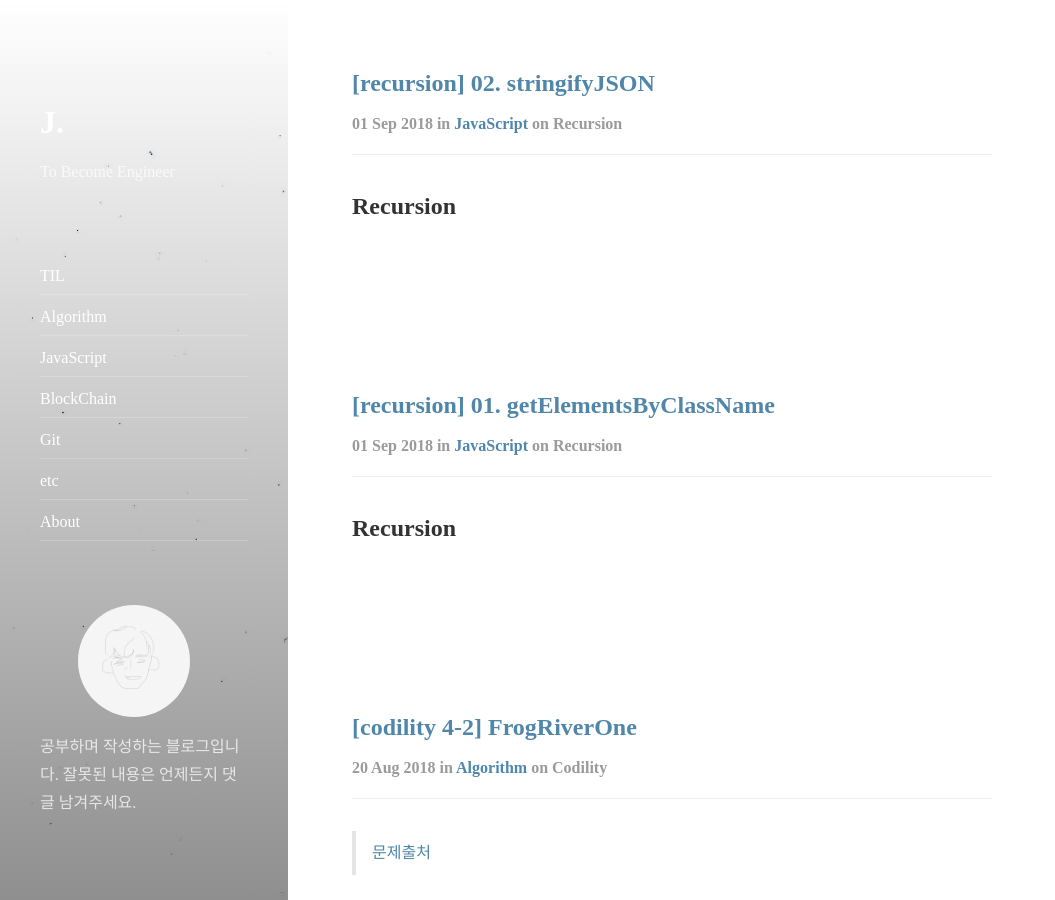
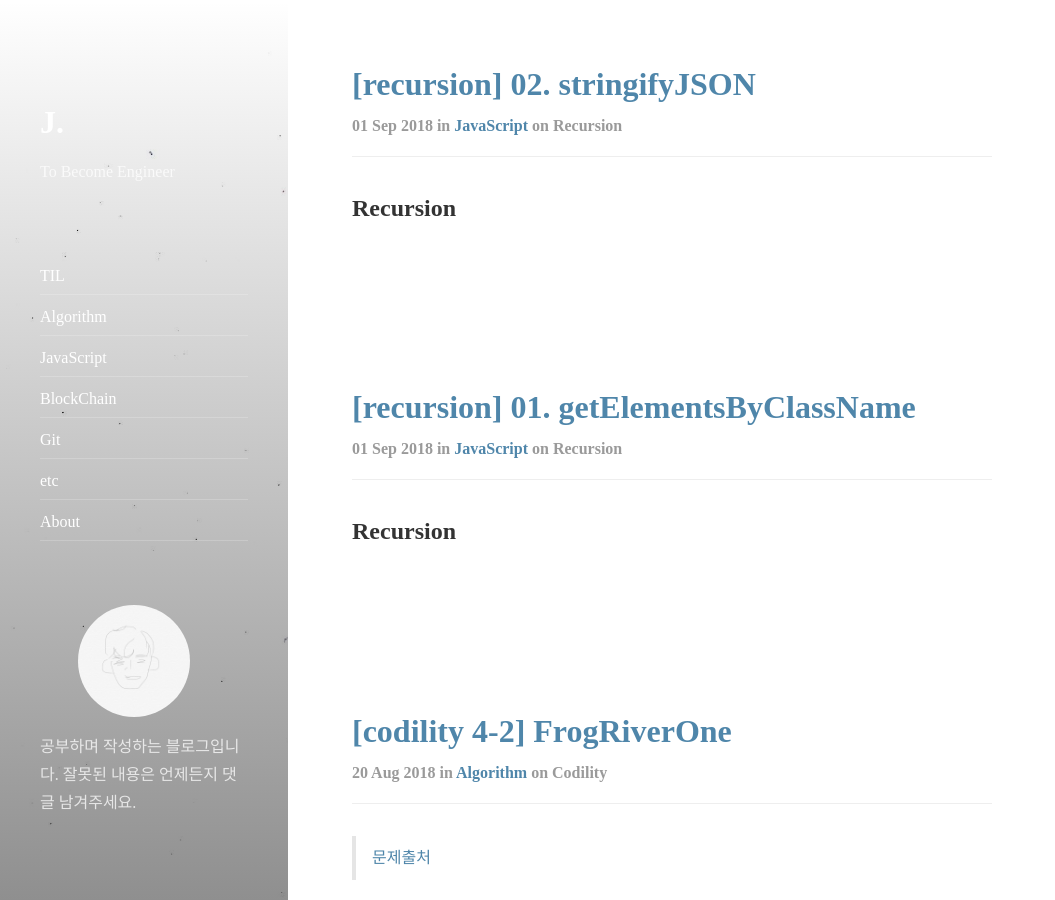
Before and after one commit to JaeWC/JaeWC.github.io, a Jekyll site: the page built from index.html, in a window 1280 px wide and 900 px high. Shown: the whole window, without its empty margins (0-1055 px from the left). Built offline with Jekyll 4.4.1, drawn with Linux system fonts in a browser that asks for light colours; nearby versions of some CDN libraries; the list of posts is cut into pages by our own code.

Commit message:
edit post.html

```diff
--- a/_includes/post.html
+++ b/_includes/post.html
@@ -2,11 +2,11 @@
 
 <article id="post-{{ post.id | slice: 1,9999 }}" class="post{% if include.link_title %} mb6{% endif %}" role="article">
   <header>
-    <h2 class="post-title">
+    <h1 class="post-title">
       {% if include.link_title %}<a href="{{ post.url | relative_url }}" data-flip="title">{% endif %}
         {{ post.title }}
       {% if include.link_title %}</a>{% endif %}
-    </h2>
+    </h1>
 
     <p class="post-date heading">
       <time datetime="{{ post.date | date_to_xmlschema }}">{{ post.date | date: "%d %b %Y" }}</time>
```
